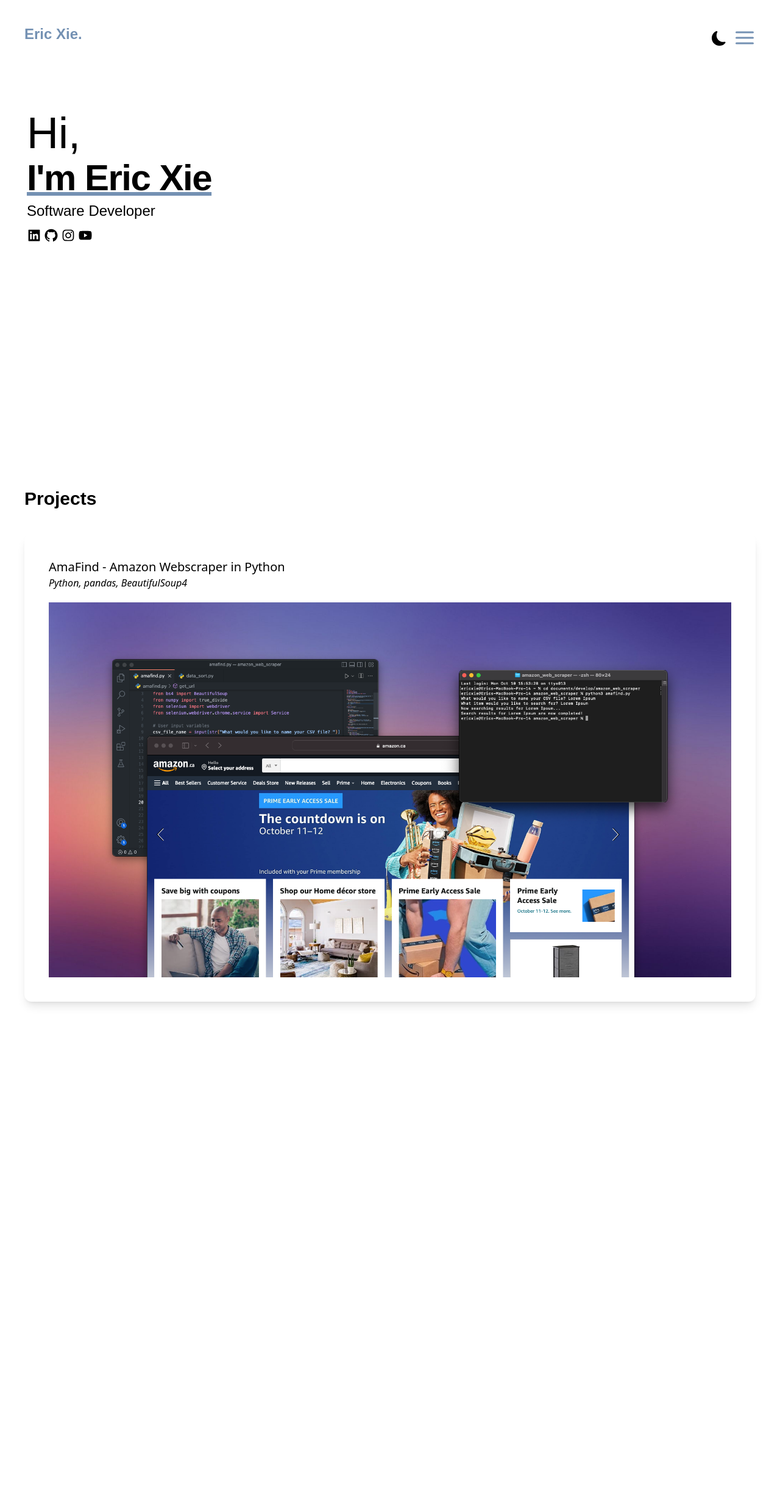
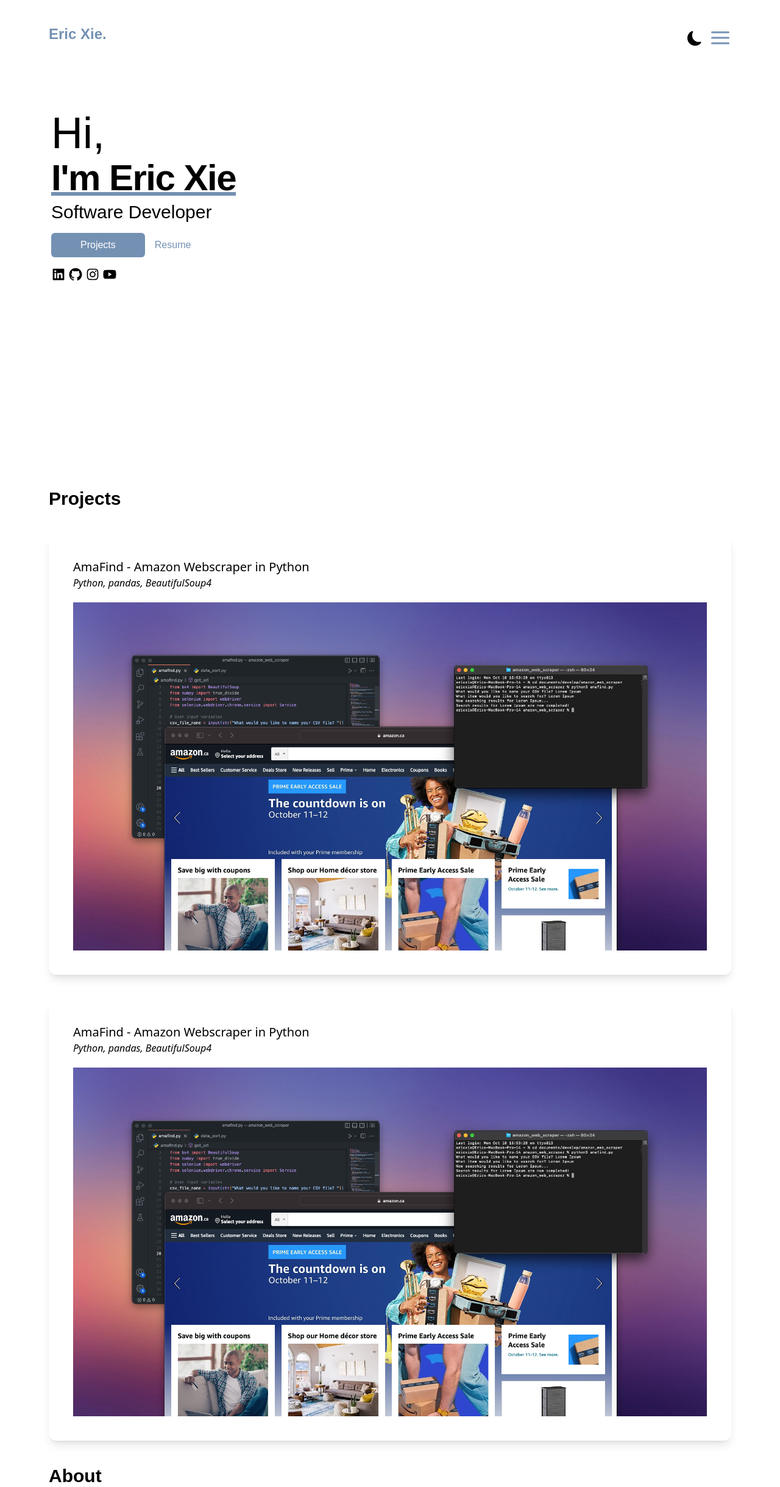
Before and after one commit to ericcxie/personal-website, a Next.js app: page / in a window 1280 px wide. Shown: the whole page at 61% size. Before the commit the page ends 1683 px from the top, so only its background shows below. Built offline with nearby package versions, Linux system fonts and the light colour scheme.

Commit message:
Feature index.js
Homepage buttons

```diff
--- a/pages/index.js
+++ b/pages/index.js
@@ -17,7 +17,7 @@ export default function Home() {
         <link rel="icon" href="/favicon.png" />
       </Head>
 
-      <main className='bg-white px-10'>
+      <main className='bg-white px-10 md:px-20'>
         <section className="min-h-screen">
           <nav className="py-10 mb-12 flex justify-between">
             <h1 className='text-2xl font-poppins font-bold text-blue'>Eric Xie.</h1>
@@ -35,9 +35,13 @@ export default function Home() {
           <div className='pl-1'>
             <h2 className='text-7xl py-2 font-poppins font-thin'>Hi,</h2>
             <h1 className='text-6xl font-poppins font-bold underline decoration-blue tracking-tight'>I'm Eric Xie</h1>
-            <h3 className='text-2xl font-poppins font-light py-2'>Software Developer</h3>
+            <h3 className='text-3xl font-poppins font-light py-2'>Software Developer</h3>
           </div>
-          <div className='text-2xl flex justify-start gap-1 pl-1 py-1'>
+          <div className='py-2 px-1 flex justify-start gap-4'>
+            <button className="font-poppins text-small bg-blue hover:bg-[#537399] text-white font-medium py-1.5 px-12 rounded-md pt-2 pb-2">Projects</button>
+            <button className='font-poppins font-medium text-blue'>Resume</button>
+          </div>
+          <div className='text-2xl flex justify-start gap-1 pl-1 py-2'>
             <a class href="https://www.linkedin.com/in/ericcxie/"><AiFillLinkedin/></a>
             <a href="https://github.com/ericcxie"><AiFillGithub/></a>
             <a href="https://www.instagram.com/ericcxie/"><AiOutlineInstagram/></a>
@@ -54,13 +58,22 @@ export default function Home() {
           </div>
           <div>
             <div className='shadow-lg p-10 rounded-xl my-10'>
-
+              <h3 className='text-xl font-medium'>AmaFind - Amazon Webscraper in Python</h3>
+              <p className='italic pb-5'>Python, pandas, BeautifulSoup4</p>
+              <Image src={amafind}/>
+            </div>
+            <div className='shadow-lg p-10 rounded-xl my-10'>
               <h3 className='text-xl font-medium'>AmaFind - Amazon Webscraper in Python</h3>
               <p className='italic pb-5'>Python, pandas, BeautifulSoup4</p>
               <Image src={amafind}/>
             </div>
           </div>
         </section>
+        <section>
+          <div>
+            <h3 className='text-3xl font-poppins font-semibold'>About</h3>
+          </div>
+        </section>
       </main>
     </div>
   );
```
